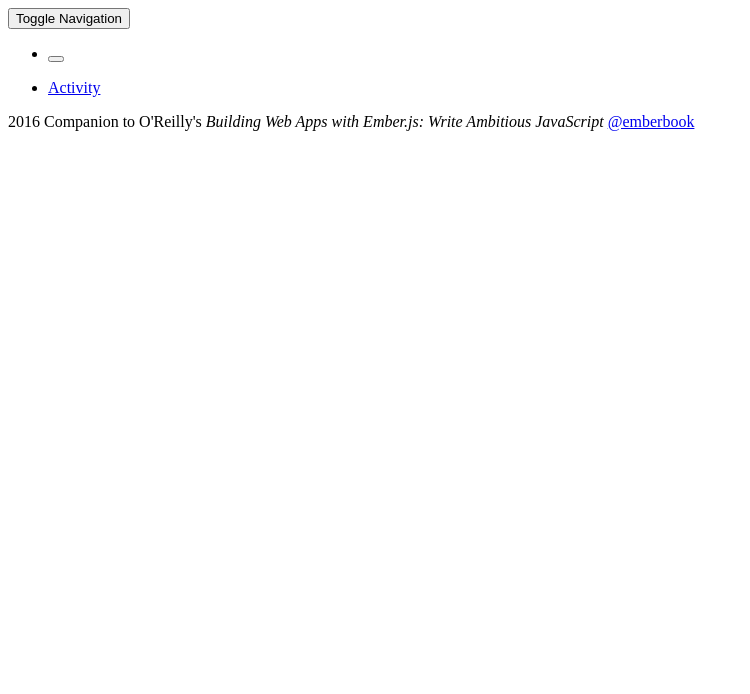
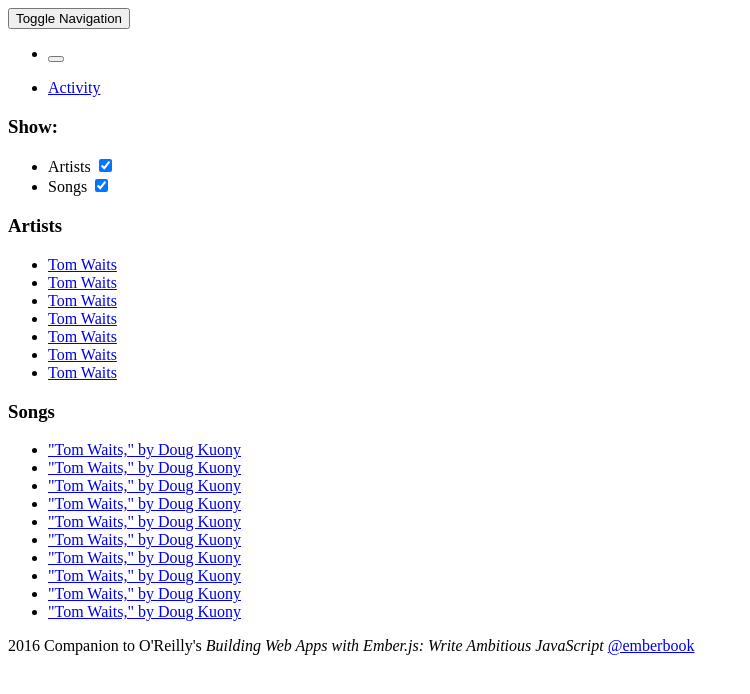
Before and after one commit to Galaxy42/emberbook-rocknrollcall-yeoman, a Node project: template app/templates/application.hbs in a window 1280 px wide. Shown: the top 694 px of the page, without its empty margins (0-750 px from the left). Run offline with Node 20 templates, Linux system fonts and the light colour scheme; the template is opened without the code that fills it, so the values that code supplies are empty.

Commit message:
Updated songs and artist in aplication.hbs

```diff
--- a/app/templates/application.hbs
+++ b/app/templates/application.hbs
@@ -27,7 +27,47 @@
   </div>
   <div class="container-fluid">
     <div class="row-fluid">
-      <!-- Content -->
+      <div class="search-results-wrapper clearfix">
+        <div class="search-facets col-md-2">
+          <h3>Show:</h3>
+          <ul class="facets">
+            <li>
+              <label>Artists</label>
+              <input type="checkbox" checked="checked">
+            </li>
+            <li>
+              <label>Songs</label>
+              <input type="checkbox" checked="checked">
+            </li>
+          </ul>
+        </div>
+        <div class="results col-md-10">
+          <h3>Artists</h3>
+          <ul class="search-results artists">
+            <li><a href="#">Tom Waits</a></li>
+            <li><a href="#">Tom Waits</a></li>
+            <li><a href="#">Tom Waits</a></li>
+            <li><a href="#">Tom Waits</a></li>
+            <li><a href="#">Tom Waits</a></li>
+            <li><a href="#">Tom Waits</a></li>
+            <li><a href="#">Tom Waits</a></li>
+          </ul>
+
+          <h3>Songs</h3>
+          <ul class="search-results songs">
+            <li><a href="#">"Tom Waits," by Doug Kuony</a></li>
+            <li><a href="#">"Tom Waits," by Doug Kuony</a></li>
+            <li><a href="#">"Tom Waits," by Doug Kuony</a></li>
+            <li><a href="#">"Tom Waits," by Doug Kuony</a></li>
+            <li><a href="#">"Tom Waits," by Doug Kuony</a></li>
+            <li><a href="#">"Tom Waits," by Doug Kuony</a></li>
+            <li><a href="#">"Tom Waits," by Doug Kuony</a></li>
+            <li><a href="#">"Tom Waits," by Doug Kuony</a></li>
+            <li><a href="#">"Tom Waits," by Doug Kuony</a></li>
+            <li><a href="#">"Tom Waits," by Doug Kuony</a></li>
+          </ul>
+        </div>
+      </div>
     </div>
   </div>
 </div>
```
Also changed, not shown: app/images/Zl4IHZF.png (added).
